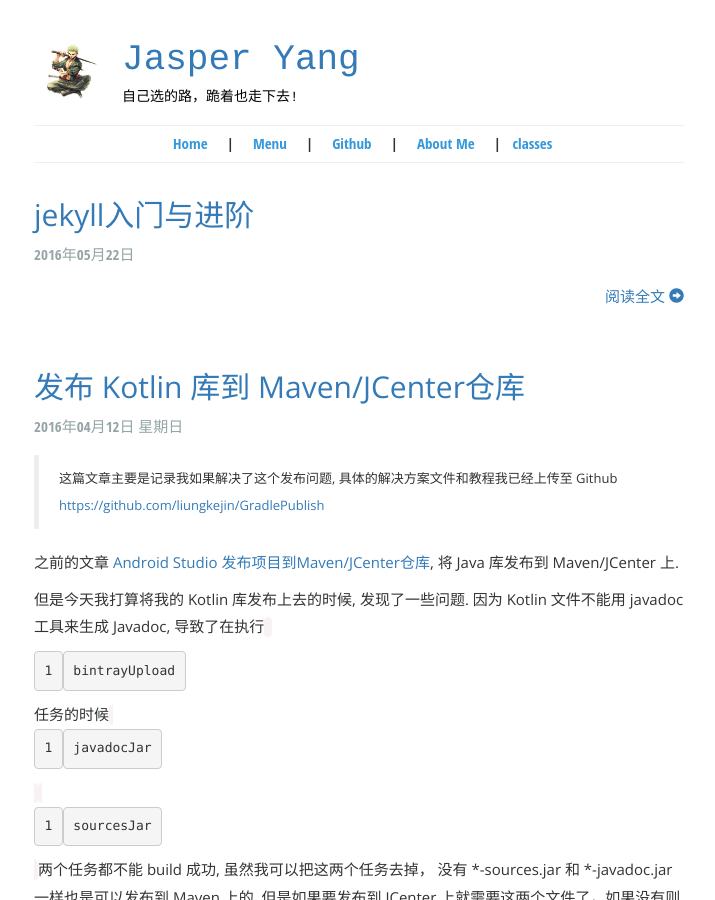
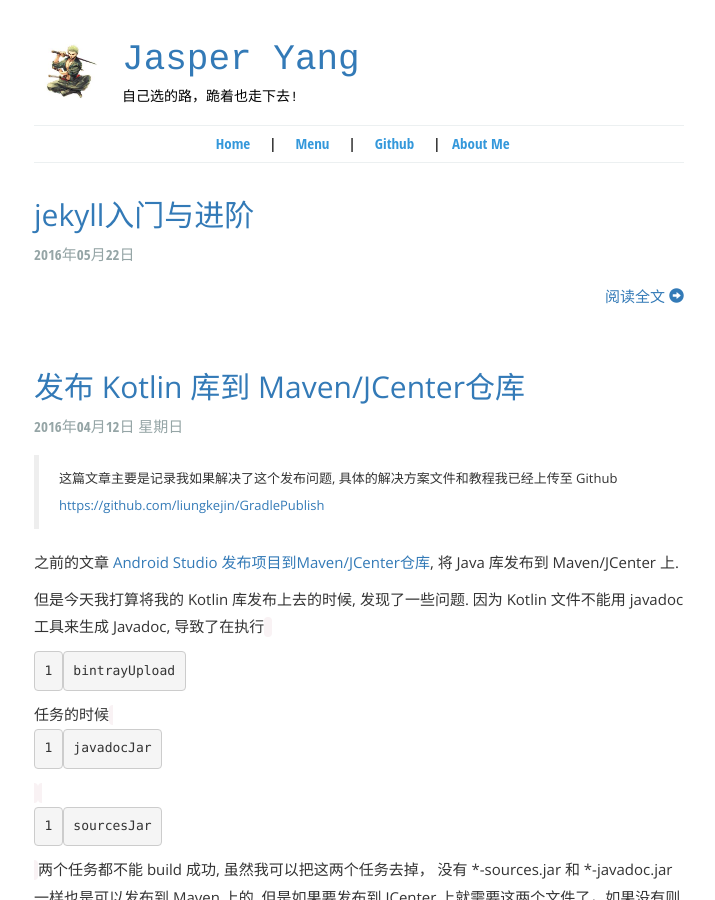
Before and after one commit to jasperyang/pure_jasper_blog, a Jekyll site: the page built from index.html, in a window 1280 px wide and 900 px high. Shown: the whole window, without its empty margins (281-996 px from the left). Built offline with Jekyll 4.4.1, drawn with Linux system fonts in a browser that asks for light colours.

Commit message:
some change

```diff
--- a/CNAME
+++ /dev/null
@@ -1 +0,0 @@
-liungkejin.github.io
--- a/_includes/author_header.html
+++ b/_includes/author_header.html
@@ -2,7 +2,7 @@
     <div class="container">
         <div class="row-center">
             <div class="col-md-7">
-                <a href="index.html"><img src="/assets/img/avatar.JPG" title="Avatar" alt="My Avatar"></a>
+                <a href="index.html"><img src="{{ site.github.url }}/assets/img/avatar.JPG" title="Avatar" alt="My Avatar"></a>
                 <h4>{{ site.data.author.name }}</h4>
                 <p>{{ site.data.author.title }}</p>
                 <p class="muted">{{ site.data.author.address }}</p>
--- a/_includes/blog_header.html
+++ b/_includes/blog_header.html
@@ -1,7 +1,7 @@
 <header class="bloghead">
     <dev class="authorheader">
         <a href="/">
-            <img alt="My Avatar" src="/assets/img/zoro.jpeg"/>
+            <img alt="My Avatar" src="{{ site.github.url }}/assets/img/zoro.jpeg"/>
         </a>
         <dev class="blogtitle">
         <h1><a href="/">{{ site.data.blog.title }}</a></h1>
@@ -13,13 +13,11 @@
         <ul>
             <li><a href="/">Home</a></li>
             <li>|</li>
-            <li><a href="/menu.html">Menu</a></li>
+            <li><a href="/classify.html">Menu</a></li>
             <li>|</li>
             <li><a target="_blank" href="https://github.com/jasperyang">Github</a></li>
             <li>|</li>
             <li><a target="_blank" href="/about.html"> About Me</a></li>
-            <li>|</li>
-            <li><a href="/classify">classes</a></li>
         </ul>
     </nav>
 </header>
--- a/_includes/footer.html
+++ b/_includes/footer.html
@@ -7,7 +7,7 @@
         </div>
     </div>
 </div>
-<script type="text/javascript" src="/assets/js/jquery.min.js"></script>
-<script type="text/javascript" src="/assets/js/bootstrap.min.js"></script>
+<script type="text/javascript" src="{{ site.github.url }}/assets/js/jquery.min.js"></script>
+<script type="text/javascript" src="{{ site.github.url }}/assets/js/bootstrap.min.js"></script>
 
 {% include googleanalytics.html %}
--- a/_includes/head.html
+++ b/_includes/head.html
@@ -8,11 +8,11 @@
 
   <link rel="canonical" href="{{ page.url | replace:'index.html','' | prepend: site.baseurl | prepend: site.url }}">
 
-  <link rel="stylesheet" href="{{ "/assets/css/bootstrap.min.css" | prepend: site.baseurl }}">
+  <link rel="stylesheet" href="{{ "{{ site.github.url }}/assets/css/bootstrap.min.css" | prepend: site.baseurl }}">
   <!-- <link rel="stylesheet" href="{{ "/assets/css/icard_resume.css" | prepend: site.baseurl }}"> -->
-  <link rel="stylesheet" href="{{ "/assets/css/font-awesome.min.css" | prepend: site.baseurl }}">
-  <link rel="stylesheet" href="{{ "/assets/css/blog.css" | prepend: site.baseurl }}" >
-  <link rel="stylesheet" href="{{ "/assets/css/syntax.css" | prepend: site.baseurl }}">
+  <link rel="stylesheet" href="{{ "{{ site.github.url }}/assets/css/font-awesome.min.css" | prepend: site.baseurl }}">
+  <link rel="stylesheet" href="{{ "{{ site.github.url }}/assets/css/blog.css" | prepend: site.baseurl }}" >
+  <link rel="stylesheet" href="{{ "{{ site.github.url }}/assets/css/syntax.css" | prepend: site.baseurl }}">
 
   <link rel="icon" type="image/png" href="{{ site.favicon }}">
 
--- a/_includes/post_footer.html
+++ b/_includes/post_footer.html
@@ -1,6 +1,6 @@
 <footer class="article-footer">
     <div class="authorimage">
-        <img src="/assets/img/zoro.jpeg" alt="My Avatar" class="img-circle">
+        <img src="{{ site.github.url }}/assets/img/zoro.jpeg" alt="My Avatar" class="img-circle">
     </div>
     <section class="author">
         <h4><a href="/about.html">杨熠</a></h4>
```
